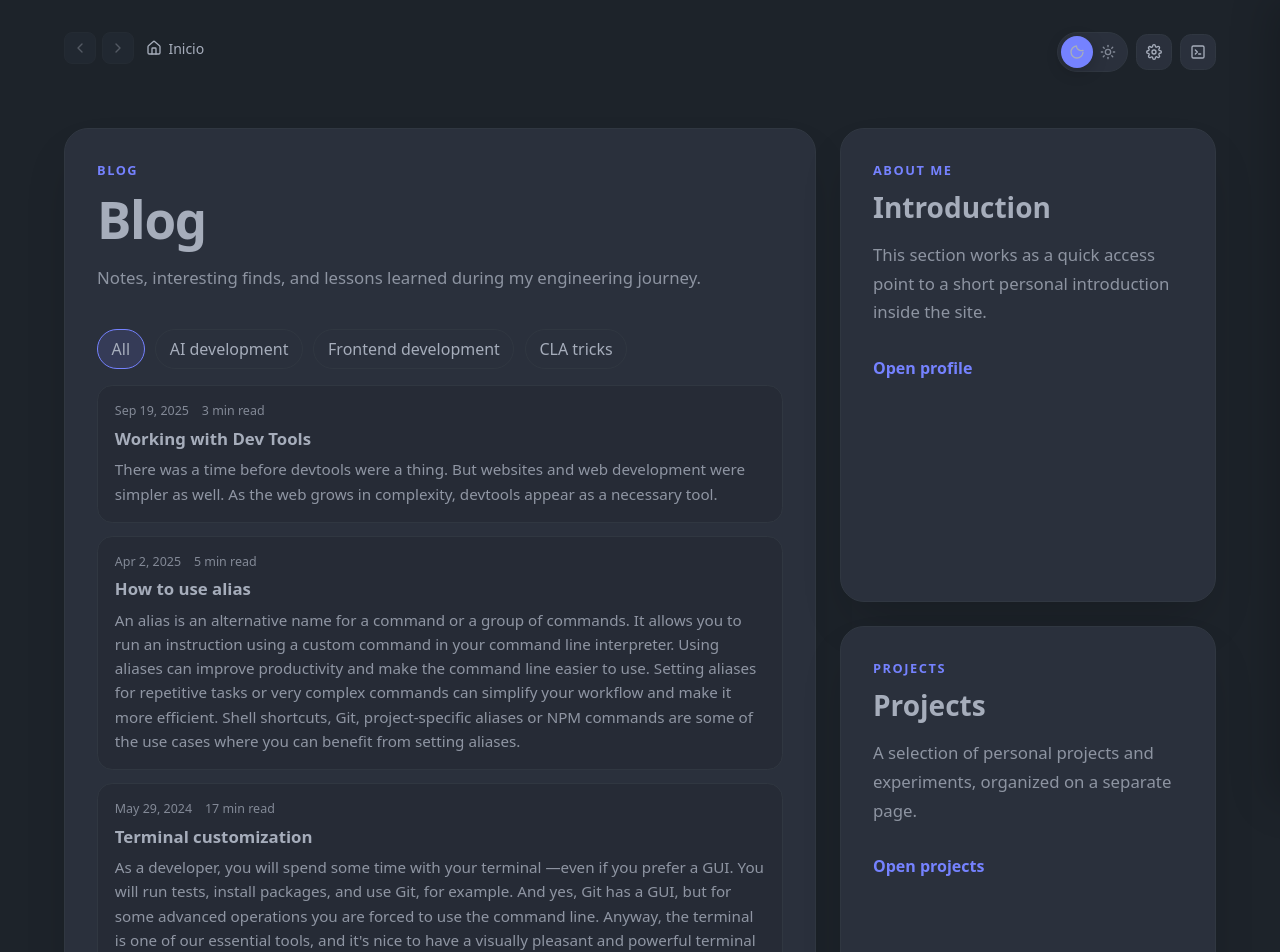
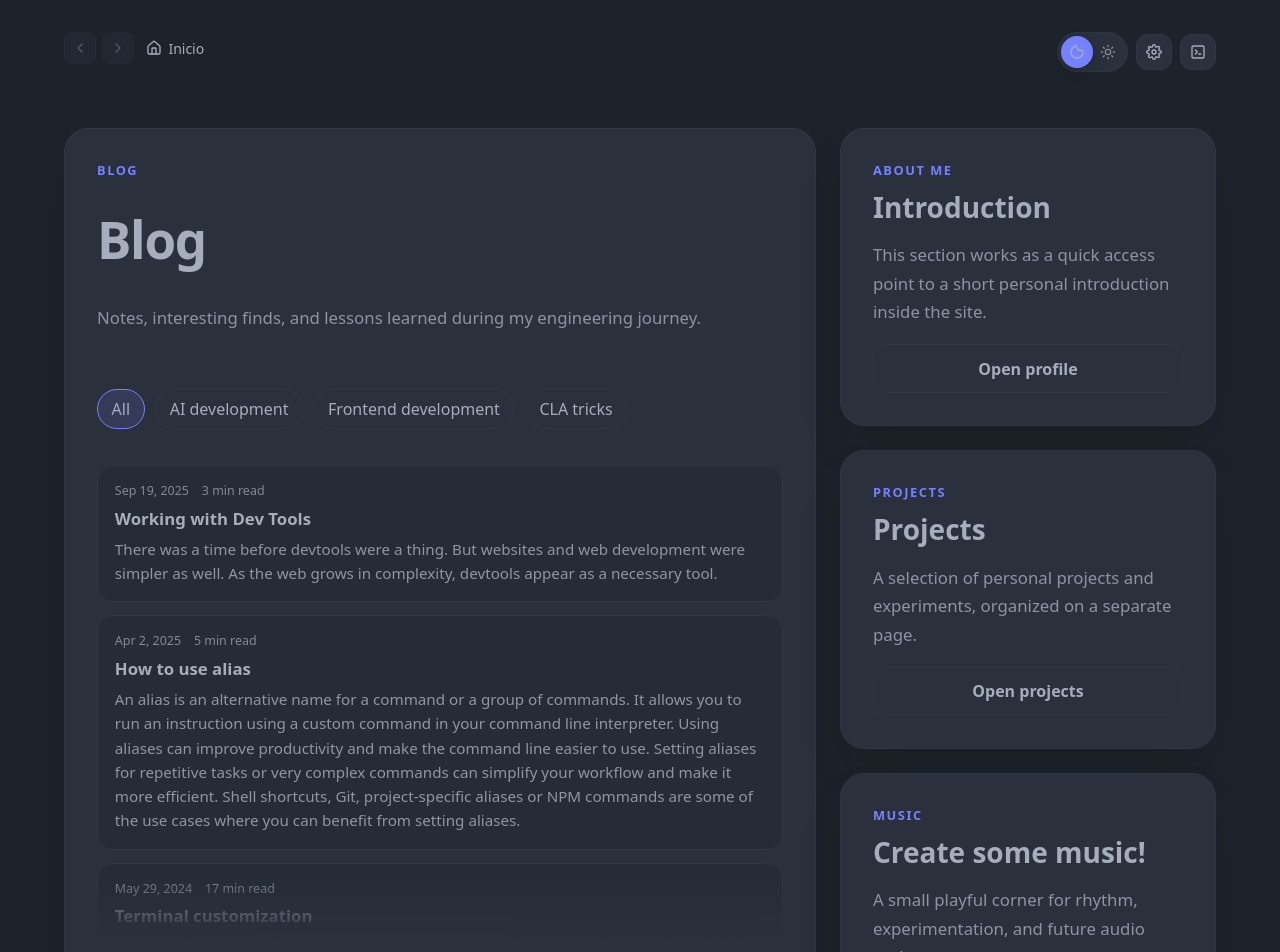
Before and after one commit to voromir/voro-blog, a React (Vite) app: page /#inicio in a window 1280 px wide. Shown: the top 952 px of the page. Built offline with nearby package versions, Linux system fonts and the light colour scheme.

Commit message:
Improving CSS

```diff
--- a/src/App.jsx
+++ b/src/App.jsx
@@ -398,6 +398,10 @@ function getRouteFromHash(hashValue = window.location.hash) {
     return { page: "projects" };
   }
 
+  if (hash === "music") {
+    return { page: "music" };
+  }
+
   if (hash === "about/ocado-contributions") {
     return { page: "ocado-contributions" };
   }
@@ -424,6 +428,10 @@ function getHashForPage(page, slug) {
 
   if (page === "projects") {
     return "#projects";
+  }
+
+  if (page === "music") {
+    return "#music";
   }
 
   if (page === "ocado-contributions") {
@@ -489,6 +497,10 @@ function Breadcrumbs({ route, navigate }) {
 
   if (route.page === "projects") {
     items.push({ label: "Projects", page: "projects", icon: "wrench", current: true });
+  }
+
+  if (route.page === "music") {
+    items.push({ label: "Create some music!", page: "music", current: true });
   }
 
   return (
@@ -605,10 +617,20 @@ function ThemeControls({ theme, setTheme, uiStyle, setUiStyle }) {
       }
 
       setOpen(false);
+      setTerminalOpen(false);
     };
 
     window.addEventListener("pointerdown", onPointerDown);
     return () => window.removeEventListener("pointerdown", onPointerDown);
+  }, []);
+
+  useEffect(() => {
+    const onScroll = () => {
+      setTerminalOpen(false);
+    };
+
+    window.addEventListener("scroll", onScroll, { passive: true });
+    return () => window.removeEventListener("scroll", onScroll);
   }, []);
 
   return (
@@ -662,7 +684,7 @@ function ThemeControls({ theme, setTheme, uiStyle, setUiStyle }) {
       <button
         aria-expanded={terminalOpen}
         aria-label="Open CV terminal instructions"
-        className={`settings-button ${terminalOpen ? "active" : ""}`}
+        className={`settings-button terminal-trigger ${terminalOpen ? "active" : ""}`}
         onClick={() => {
           setTerminalOpen((value) => !value);
           setOpen(false);
@@ -852,7 +874,7 @@ function HomePage({ navigate }) {
         </div>
         <div className="cta-row">
           <NavLink className="cta-primary" navigate={navigate} page="blog">
-            Go to blog
+            See all entries
           </NavLink>
           <NavLink className="cta-secondary" navigate={navigate} page="about">
             About me
@@ -867,7 +889,7 @@ function HomePage({ navigate }) {
           This section works as a quick access point to a short personal
           introduction inside the site.
         </p>
-        <NavLink className="text-link" navigate={navigate} page="about">
+        <NavLink className="cta-secondary compact-cta" navigate={navigate} page="about">
           Open profile
         </NavLink>
       </article>
@@ -879,8 +901,19 @@ function HomePage({ navigate }) {
           A selection of personal projects and experiments, organized on a
           separate page.
         </p>
-        <NavLink className="text-link" navigate={navigate} page="projects">
+        <NavLink className="cta-secondary compact-cta" navigate={navigate} page="projects">
           Open projects
+        </NavLink>
+      </article>
+
+      <article className="feature-card compact-card">
+        <p className="feature-kicker">Music</p>
+        <h2>Create some music!</h2>
+        <p className="feature-text">
+          A small playful corner for rhythm, experimentation, and future audio tools.
+        </p>
+        <NavLink className="cta-secondary compact-cta" navigate={navigate} page="music">
+          Open synth
         </NavLink>
       </article>
     </section>
@@ -1054,6 +1087,18 @@ function ProjectsPage() {
             </p>
           </article>
         ))}
+      </div>
+    </section>
+  );
+}
+
+function MusicPage() {
+  return (
+    <section className="list-card">
+      <div className="section-heading">
+        <p className="feature-kicker">Music</p>
+        <h1>Create some music!</h1>
+        <p className="feature-text">Use my online synth to create some rythm</p>
       </div>
     </section>
   );
@@ -1322,6 +1367,8 @@ function App() {
     content = <OcadoContributionsPage />;
   } else if (route.page === "projects") {
     content = <ProjectsPage />;
+  } else if (route.page === "music") {
+    content = <MusicPage />;
   } else if (route.page === "article") {
     content = <ArticlePage entry={getArticleBySlug(route.slug)} />;
   }
--- a/src/styles.css
+++ b/src/styles.css
@@ -264,6 +264,7 @@ button {
 .settings-button {
   width: 2.25rem;
   height: 2.25rem;
+  flex: 0 0 2.25rem;
   display: inline-flex;
   align-items: center;
   justify-content: center;
@@ -272,10 +273,27 @@ button {
   background: var(--base-100);
   color: inherit;
   cursor: pointer;
+  transition:
+    width 0.18s ease,
+    opacity 0.18s ease,
+    margin 0.18s ease,
+    padding 0.18s ease,
+    border-color 0.18s ease;
 }
 
 .settings-button.active {
   color: var(--primary);
+}
+
+.topbar-scrolled .terminal-trigger {
+  width: 0;
+  flex-basis: 0;
+  opacity: 0;
+  margin: 0;
+  padding: 0;
+  border-width: 0;
+  overflow: hidden;
+  pointer-events: none;
 }
 
 .settings-menu {
@@ -337,13 +355,22 @@ button {
   background: color-mix(in srgb, var(--base-100) 94%, transparent);
   box-shadow: -18px 0 40px rgba(0, 0, 0, 0.2);
   backdrop-filter: blur(14px);
-  transform: translateX(102%);
-  transition: transform 0.22s ease;
+  opacity: 0;
+  visibility: hidden;
+  pointer-events: none;
+  transform: translateX(100%);
+  transition:
+    transform 0.22s ease,
+    opacity 0.18s ease,
+    visibility 0.18s ease;
   z-index: 60;
   overflow-y: auto;
 }
 
 .terminal-drawer.open {
+  opacity: 1;
+  visibility: visible;
+  pointer-events: auto;
   transform: translateX(0);
 }
 
@@ -420,6 +447,20 @@ button {
   display: flex;
   flex-direction: column;
   justify-content: space-between;
+}
+
+.compact-card {
+  min-height: 6.3rem;
+  display: flex;
+  flex-direction: column;
+}
+
+.compact-card .text-link {
+  margin-top: auto;
+}
+
+.compact-cta {
+  margin-top: auto;
 }
 
 .compact-card h2,
@@ -507,6 +548,25 @@ button {
   display: grid;
   gap: 0.8rem;
   margin-top: 1rem;
+  max-height: 30rem;
+  overflow: hidden;
+  position: relative;
+}
+
+.blog-preview-list::after {
+  content: "";
+  position: absolute;
+  left: 0;
+  right: 0;
+  bottom: 0;
+  height: 4.5rem;
+  background: linear-gradient(
+    180deg,
+    rgba(0, 0, 0, 0) 0%,
+    color-mix(in srgb, var(--base-100) 78%, transparent) 65%,
+    var(--base-100) 100%
+  );
+  pointer-events: none;
 }
 
 .blog-preview-card {
@@ -992,29 +1052,29 @@ button {
 }
 
 .skin-classic.theme-silk {
-  --base-100: #ece9d8;
-  --base-200: #d6d3c6;
-  --base-300: #3a6ea5;
-  --base-content: #1f1f1f;
+  --base-100: #f7f4e6;
+  --base-200: #e8e2cf;
+  --base-300: #4d7fba;
+  --base-content: #181818;
   --primary: #245edc;
   --primary-content: #ffffff;
   --border: #7f9db9;
   --badge: #d4461f;
   background:
-    linear-gradient(180deg, #7ba2e7 0%, #3a6ea5 100%);
+    linear-gradient(180deg, #92b5ef 0%, #4d7fba 100%);
 }
 
 .skin-classic.theme-dim {
-  --base-100: #c7d7f2;
-  --base-200: #aabede;
-  --base-300: #274a78;
-  --base-content: #111827;
+  --base-100: #b8c8e6;
+  --base-200: #95abd1;
+  --base-300: #18365a;
+  --base-content: #0d1422;
   --primary: #1f53c5;
   --primary-content: #ffffff;
-  --border: #5e7fa5;
+  --border: #4f6b8c;
   --badge: #b54429;
   background:
-    linear-gradient(180deg, #5d87c8 0%, #274a78 100%);
+    linear-gradient(180deg, #355d97 0%, #18365a 100%);
 }
 
 .skin-classic .feature-card,
@@ -1059,6 +1119,18 @@ button {
     inset -1px -1px 0 rgba(92, 101, 120, 0.45);
 }
 
+.skin-classic .theme-slider {
+  border-radius: 0.25rem;
+}
+
+.skin-classic .theme-slider-track {
+  width: 4rem;
+}
+
+.skin-classic .theme-thumb {
+  border-radius: 0.15rem;
+}
+
 .skin-classic .theme-thumb,
 .skin-classic .cta-primary {
   background: linear-gradient(180deg, #5b8ee8 0%, #2158d6 100%);
@@ -1079,6 +1151,10 @@ button {
   box-shadow:
     inset 1px 1px 0 rgba(255, 255, 255, 0.9),
     inset -1px -1px 0 rgba(92, 101, 120, 0.45);
+}
+
+.skin-classic .blog-preview-list::after {
+  display: none;
 }
 
 .skin-classic .project-tile {
@@ -1133,7 +1209,7 @@ button {
   }
 
   .hero-feature {
-    grid-row: span 2;
+    grid-row: span 3;
   }
 
   .about-layout {
```
